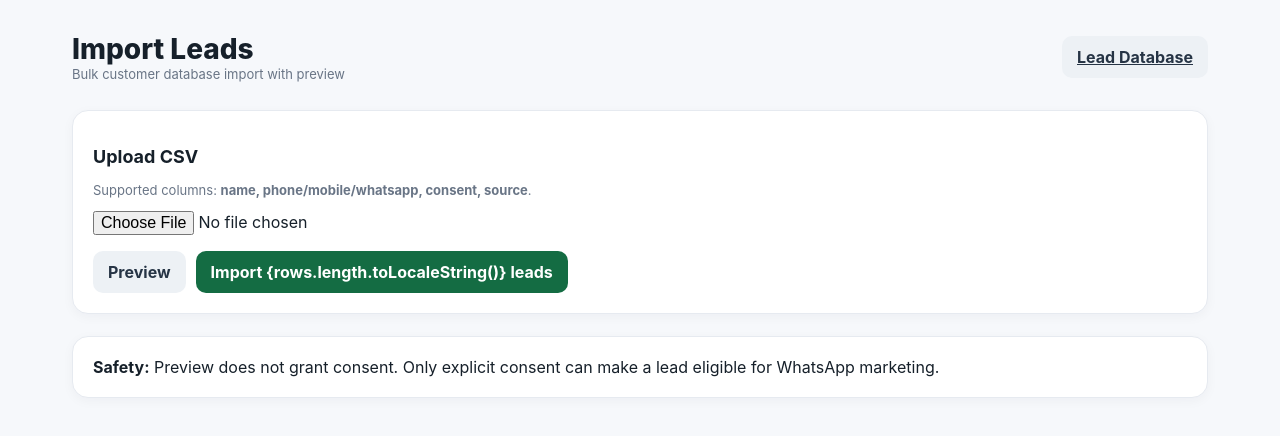
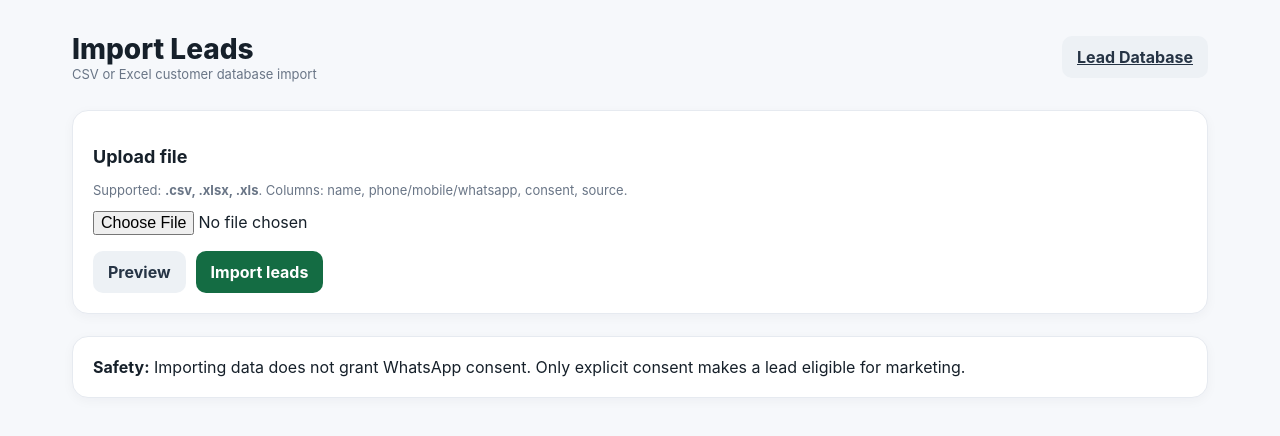
Before and after one commit to Hitesh709/WhatsappBulk, a Next.js app: page /import in a window 1280 px wide. Shown: the top 436 px of the page. Built offline with nearby package versions, Linux system fonts and the light colour scheme.

Commit message:
Add Excel upload and import UI

```diff
--- a/app/import/page.tsx
+++ b/app/import/page.tsx
@@ -1,13 +1,14 @@
 "use client";
 import { ChangeEvent, useState } from "react";
 import Link from "next/link";
-
 function parseCSV(text:string){const lines=text.split(/\r?\n/).filter(Boolean);if(!lines.length)return[];const headers=lines[0].split(",").map(x=>x.trim().toLowerCase());return lines.slice(1).map(line=>{const values=line.split(",");return Object.fromEntries(headers.map((h,i)=>[h,(values[i]??"").trim()]))})}
 export default function ImportPage(){
- const[file,setFile]=useState<File|null>(null),[rows,setRows]=useState<any[]>([]),[result,setResult]=useState<any>(null),[busy,setBusy]=useState(false),[preview,setPreview]=useState(false);
- async function previewFile(){if(!file)return;const parsed=parseCSV(await file.text());setRows(parsed);setPreview(true);setResult(null)}
- async function upload(){if(!rows.length)return;setBusy(true);setResult(null);try{const leads=rows.map(r=>({name:r.name||r.full_name||r.customer_name||"Customer",phone:r.phone||r.mobile||r.whatsapp,consent:r.consent,source:r.source||"CSV_IMPORT"}));const res=await fetch("/api/leads/import",{method:"POST",headers:{"Content-Type":"application/json"},body:JSON.stringify({leads})});setResult(await res.json())}catch{setResult({error:"Import failed"})}finally{setBusy(false)}}
- return <main className="shell"><header className="top"><div><div className="brand">Import Leads</div><div className="label">Bulk customer database import with preview</div></div><Link className="btn secondary" href="/leads">Lead Database</Link></header>
- <section className="card section"><h2>Upload CSV</h2><p className="label">Supported columns: <b>name, phone/mobile/whatsapp, consent, source</b>.</p><input type="file" accept=".csv,text/csv" onChange={(e:ChangeEvent<HTMLInputElement>)=>{setFile(e.target.files?.[0]??null);setPreview(false);setResult(null)}}/>{file&&<p className="label">Selected: {file.name}</p>}<div className="actions" style={{marginTop:16}}><button className="btn secondary" disabled={!file||busy} onClick={previewFile}>Preview</button><button className="btn" disabled={!preview||busy||!rows.length} onClick={upload}>{busy?"Importing…":"Import {rows.length.toLocaleString()} leads"}</button></div></section>
- {preview&&<section className="card section"><h2>Preview</h2><p className="label">Showing first 10 of {rows.length.toLocaleString()} rows. Review before importing.</p><table className="table"><thead><tr><th>Name</th><th>Phone</th><th>Consent</th><th>Source</th></tr></thead><tbody>{rows.slice(0,10).map((r,i)=><tr key={i}><td>{r.name||r.full_name||r.customer_name||"Customer"}</td><td>{r.phone||r.mobile||r.whatsapp||"—"}</td><td>{r.consent||"No"}</td><td>{r.source||"CSV_IMPORT"}</td></tr>)}</tbody></table>{result&&<pre className="result">{JSON.stringify(result,null,2)}</pre>}</section>}
- <section className="card section"><b>Safety:</b> Preview does not grant consent. Only explicit consent can make a lead eligible for WhatsApp marketing.</section></main>}
+ const[file,setFile]=useState<File|null>(null),[rows,setRows]=useState<any[]>([]),[result,setResult]=useState<any>(null),[busy,setBusy]=useState(false),[preview,setPreview]=useState(false),[type,setType]=useState("");
+ async function previewFile(){if(!file)return;setResult(null);if(/\.xlsx?$/i.test(file.name)){setType("xlsx");setRows([]);setPreview(true);return}setRows(parseCSV(await file.text()));setType("csv");setPreview(true)}
+ async function upload(){if(!file)return;setBusy(true);setResult(null);try{if(type==="xlsx"){const form=new FormData();form.append("file",file);const r=await fetch("/api/leads/import-xlsx",{method:"POST",body:form});setResult(await r.json())}else{const leads=rows.map(r=>({name:r.name||r.full_name||r.customer_name||"Customer",phone:r.phone||r.mobile||r.whatsapp,consent:r.consent,source:r.source||"CSV_IMPORT"}));const r=await fetch("/api/leads/import",{method:"POST",headers:{"Content-Type":"application/json"},body:JSON.stringify({leads})});setResult(await r.json())}}catch{setResult({error:"Import failed"})}finally{setBusy(false)}}
+ return <main className="shell"><header className="top"><div><div className="brand">Import Leads</div><div className="label">CSV or Excel customer database import</div></div><Link className="btn secondary" href="/leads">Lead Database</Link></header>
+ <section className="card section"><h2>Upload file</h2><p className="label">Supported: <b>.csv, .xlsx, .xls</b>. Columns: name, phone/mobile/whatsapp, consent, source.</p><input type="file" accept=".csv,.xlsx,.xls" onChange={(e:ChangeEvent<HTMLInputElement>)=>{setFile(e.target.files?.[0]??null);setPreview(false);setRows([]);setResult(null)}}/>{file&&<p className="label">Selected: {file.name}</p>}<div className="actions" style={{marginTop:16}}><button className="btn secondary" disabled={!file||busy} onClick={previewFile}>Preview</button><button className="btn" disabled={!file||busy||(!rows.length&&type!=="xlsx")} onClick={upload}>{busy?"Importing…":"Import leads"}</button></div></section>
+ {preview&&type==="xlsx"&&<section className="card section"><h2>Excel ready</h2><p className="label">The first worksheet will be processed on import. Excel rows are validated server-side before being saved.</p></section>}
+ {preview&&type==="csv"&&<section className="card section"><h2>Preview</h2><p className="label">Showing first 10 of {rows.length.toLocaleString()} rows.</p><table className="table"><thead><tr><th>Name</th><th>Phone</th><th>Consent</th><th>Source</th></tr></thead><tbody>{rows.slice(0,10).map((r,i)=><tr key={i}><td>{r.name||r.full_name||r.customer_name||"Customer"}</td><td>{r.phone||r.mobile||r.whatsapp||"—"}</td><td>{r.consent||"No"}</td><td>{r.source||"CSV_IMPORT"}</td></tr>)}</tbody></table></section>}
+ {result&&<section className="card section"><h2>Import result</h2><pre className="result">{JSON.stringify(result,null,2)}</pre></section>}
+ <section className="card section"><b>Safety:</b> Importing data does not grant WhatsApp consent. Only explicit consent makes a lead eligible for marketing.</section></main>}
```
